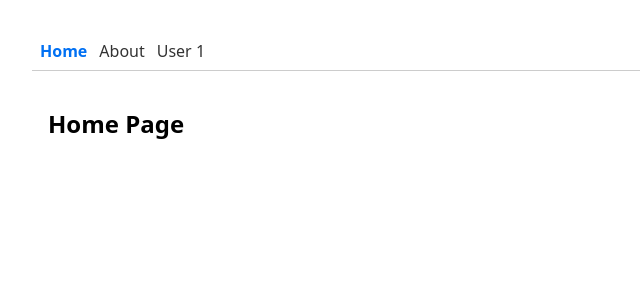
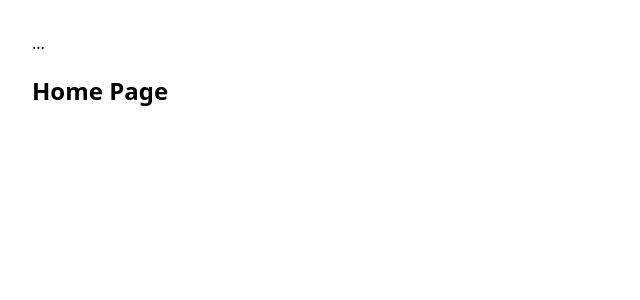
Before and after one commit to shiramizu-junya/react-developer, a React (Vite) app: page / in a window 1280 px wide. Shown: the top 300 px of the page, without its empty margins (0-640 px from the left). Built offline with nearby package versions, Linux system fonts and the light colour scheme.

Commit message:
feat: refactor routing to use createBrowserRouter and implement user data loading

```diff
--- a/src/lessons/09-react-router/RouterRoot.tsx
+++ b/src/lessons/09-react-router/RouterRoot.tsx
@@ -1,23 +1,29 @@
-import { BrowserRouter, Route, Routes } from 'react-router-dom';
+import { createBrowserRouter, RouterProvider } from 'react-router-dom';
 import { About } from './routes/About';
 import { Home } from './routes/Home';
 import { Layout } from './routes/Layout';
 import { NotFound } from './routes/NotFound';
-import { Search } from './routes/Search';
-import { UserDetail } from './routes/users/UserDetail';
+import { UserDetail, userLoader } from './routes/users/UserDetail';
 
-export const RouterRoot = () => {
-	return (
-		<BrowserRouter>
-			<Routes>
-				<Route path="/" element={<Layout />}>
-					<Route index element={<Home />} />
-					<Route path="about" element={<About />} />
-					<Route path="users/:id" element={<UserDetail />} />
-					<Route path="search" element={<Search />} />
-					<Route path="*" element={<NotFound />} />
-				</Route>
-			</Routes>
-		</BrowserRouter>
-	);
-};
+const router = createBrowserRouter([
+	{
+		path: '/',
+		element: <Layout />,
+		errorElement: <NotFound />, // 後述
+		children: [
+			{ index: true, element: <Home /> },
+			{ path: 'about', element: <About /> },
+			{
+				path: 'users/:id',
+				element: <UserDetail />,
+				loader: userLoader, // ← データロード関数を紐付け
+				errorElement: <NotFound />, // ローダーでエラーが発生したときに表示するコンポーネント
+			},
+			{ path: '*', element: <NotFound /> },
+		],
+	},
+]);
+
+export function RouterRoot() {
+	return <RouterProvider router={router} />;
+}
--- a/src/lessons/09-react-router/routes/Layout.tsx
+++ b/src/lessons/09-react-router/routes/Layout.tsx
@@ -1,28 +1,12 @@
-import { NavLink, Outlet } from 'react-router-dom';
-
-const linkStyle = ({ isActive }: { isActive: boolean }) => ({
-	fontWeight: isActive ? 'bold' : 'normal',
-	color: isActive ? '#0070f3' : '#333',
-	textDecoration: 'none',
-});
+import { Outlet, useNavigation } from 'react-router-dom';
 
 export function Layout() {
+	const nav = useNavigation();
 	return (
 		<div>
-			<header style={{ borderBottom: '1px solid #ccc', padding: 8 }}>
-				<nav style={{ display: 'flex', gap: 12 }}>
-					<NavLink to="/" end style={linkStyle}>
-						Home
-					</NavLink>
-					<NavLink to="/about" style={linkStyle}>
-						About
-					</NavLink>
-					<NavLink to="/users/1" style={linkStyle}>
-						User 1
-					</NavLink>
-				</nav>
-			</header>
-			<main style={{ padding: 16 }}>
+			<header>...</header>
+			<main>
+				{nav.state === 'loading' && <p style={{ color: 'gray' }}>読み込み中...</p>}
 				<Outlet />
 			</main>
 		</div>
--- a/src/lessons/09-react-router/routes/NotFound.tsx
+++ b/src/lessons/09-react-router/routes/NotFound.tsx
@@ -1,10 +1,6 @@
-import { Link } from 'react-router-dom';
+import { useRouteError } from 'react-router-dom';
 
 export function NotFound() {
-	return (
-		<div>
-			<h2>😵 404 — Page Not Found</h2>
-			<Link to="/">ホームに戻る</Link>
-		</div>
-	);
+	const err = useRouteError();
+	return <p>エラー: {err instanceof Response ? err.statusText : String(err)}</p>;
 }
--- a/src/lessons/09-react-router/routes/users/UserDetail.tsx
+++ b/src/lessons/09-react-router/routes/users/UserDetail.tsx
@@ -1,12 +1,20 @@
-import { useParams } from "react-router-dom";
+import { useLoaderData, type LoaderFunctionArgs } from 'react-router-dom';
 
-export const UserDetail = () => {
-    const { id } = useParams<{ id: string }>();
+type User = { id: string; name: string; email: string };
 
-    return (
-        <div>
-            <h2>User Detail</h2>
-            <p>ユーザーID：{id}</p>
-        </div>
-    )
+// Loader: ルートにマッチしたとき React Router が呼んでくれる関数
+export const userLoader = async ({ params }: LoaderFunctionArgs): Promise<User> => {
+	const res = await fetch(`https://jsonplaceholder.typicode.com/users/${params.id}`);
+	if (!res.ok) throw new Response('User not found', { status: 404 });
+	return (await res.json()) as User;
 }
+
+export function UserDetail() {
+	const user = useLoaderData() as User;
+	return (
+		<div>
+			<h2>👤 {user.name}</h2>
+			<p>email: {user.email}</p>
+		</div>
+	);
+}
```
